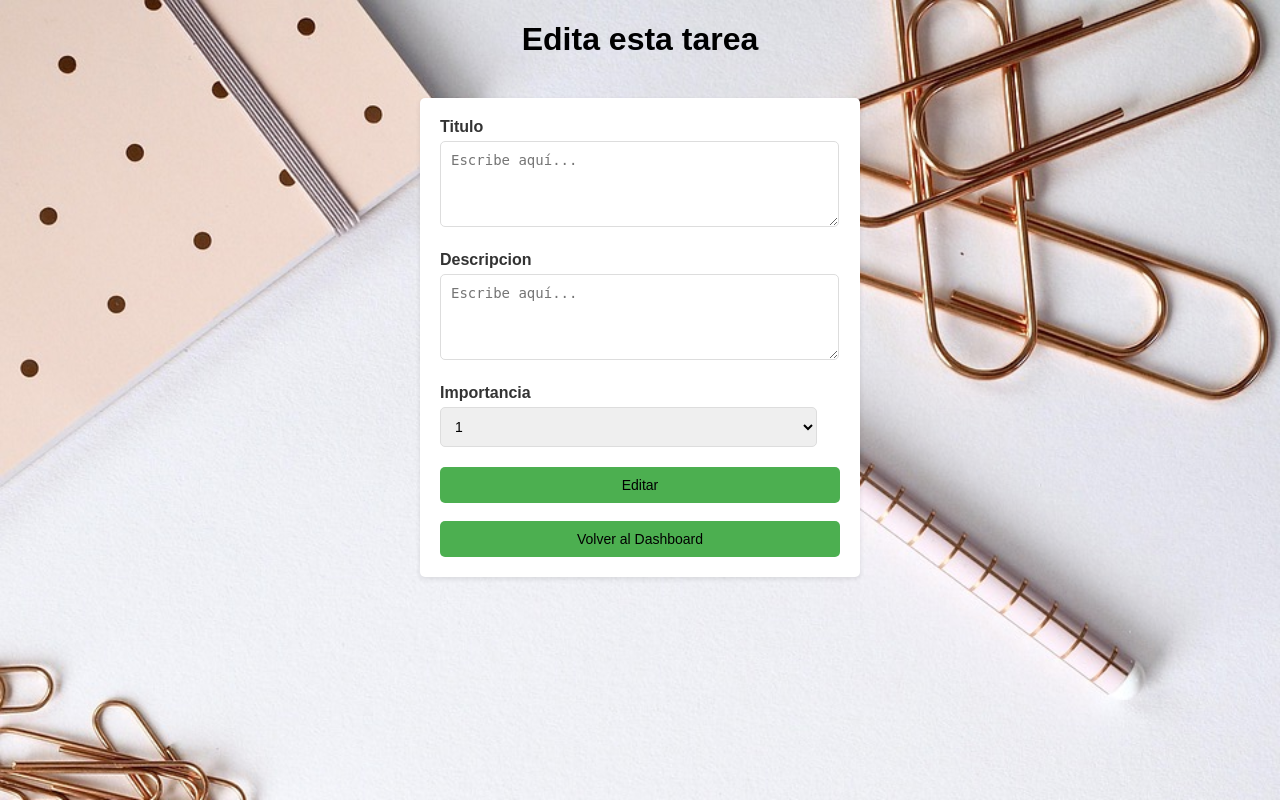
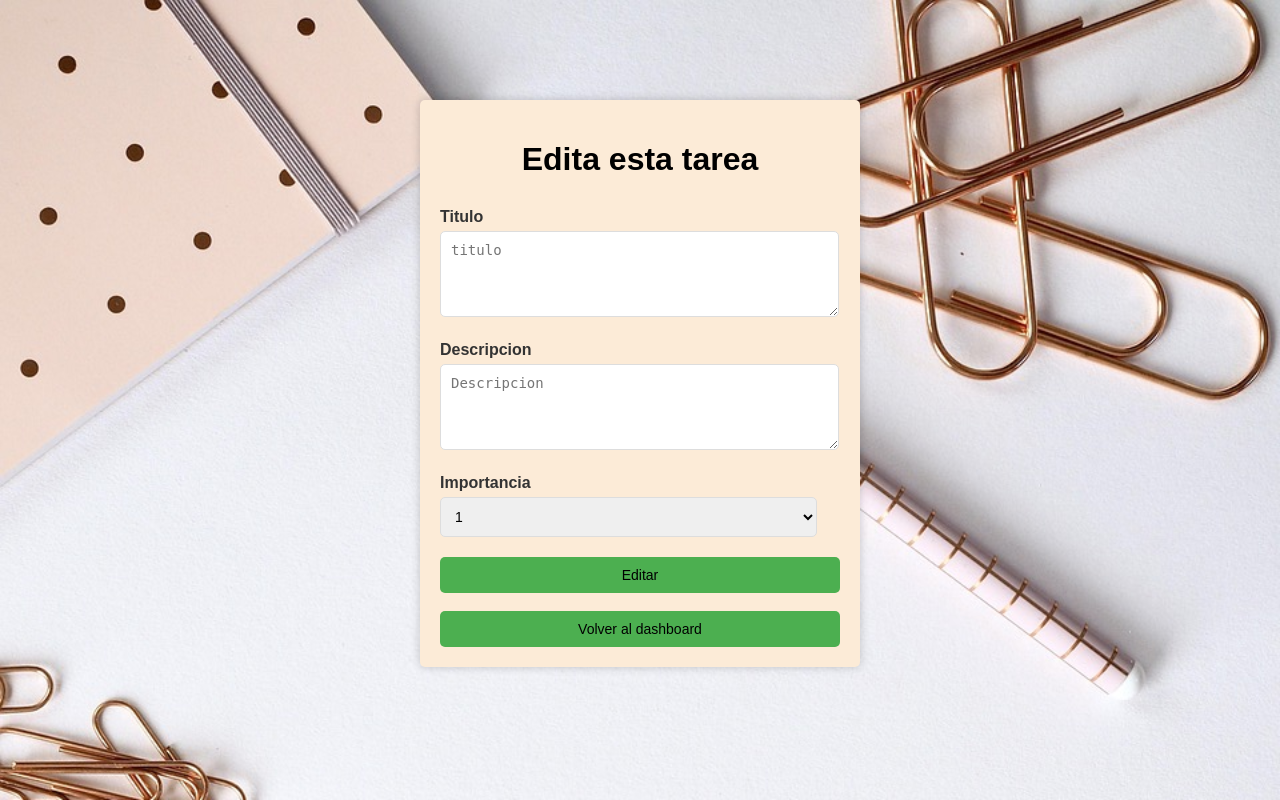
Before and after one commit to MateK12/Bloc_notas, a Flask app: template templates/editar_tareas.html in a window 1280 px wide. Run offline with Flask 3, Linux system fonts and the light colour scheme; the template is opened without the code that fills it, so the values that code supplies are empty; some libraries are stand-ins or nearby versions.

Commit message:
iconos en todas las paginas, loaders en casi todos forms, nuevo favicon

```diff
--- a/scripts/Editar_Tareas.js
+++ b/scripts/Editar_Tareas.js
@@ -2,7 +2,7 @@ let btn_editar = document.getElementById("btn_editar");
 let titulo = document.getElementById("titulo");
 let importancia = document.getElementById("Importancia");
 let descripcion = document.getElementById("descripcion");
-
+let loaderCont = document.getElementById("loaderCont");
 //Obtener tarea a editar de la DB
 async function Editar_Tarea_Redireccion(id) {
     let API = "http://127.0.0.1:5000";
@@ -24,9 +24,7 @@ Editar_Tarea_Redireccion(localStorage.getItem("tarea_editandose"));
 
 
 //Editar la tarea
-function VolverDashboard() {
-    window.location.href = "Dashboard.html"
-}
+
 async function Editar_Tarea() {
     let API = "http://127.0.0.1:5000";
     let id = localStorage.getItem("tarea_editandose");
@@ -43,9 +41,14 @@ async function Editar_Tarea() {
             importancia_post
         })
     })
-    let res = await respuesta.json();
-    console.log(res);
-    titulo.innerHTML = res.nombre;
-    descripcion.innerHTML = res.descripcion;
+    loaderCont.innerHTML = ` <div class="circle"></div>
+    <div class="circle"></div>
+    <div class="circle"></div>`
+    setTimeout( async()=>{
+        let res = await respuesta.json();
+        console.log(res);
+        titulo.innerHTML = res.nombre;
+        descripcion.innerHTML = res.descripcion;
+    },2000)
         }
 btn_editar.addEventListener("click",Editar_Tarea);
--- a/styles/editar_tarea.css
+++ b/styles/editar_tarea.css
@@ -82,3 +82,11 @@ body {
   button:hover {
     background-color: #45a049;
   }
+#EditForm{
+  background-color: #fcebd7;
+	border-radius: 5px;
+	box-shadow: 0px 0px 10px 0px rgba(0,0,0,0.2);
+	padding: 20px;
+	margin: 100px auto;
+	max-width: 400px;
+}
--- a/templates/Dashboard.html
+++ b/templates/Dashboard.html
@@ -1,6 +1,8 @@
 <!DOCTYPE html>
 <html lang="en">
 <head>
+	<link rel="shortcut icon" href="../assets/favicon-16x16.png" type="image/x-icon">
+    <title>Dashboard </title>
     <meta charset="UTF-8">
     <meta http-equiv="X-UA-Compatible" content="IE=edge">
     <meta name="viewport" content="width=device-width, initial-scale=1.0">
--- a/templates/confirmacion.html
+++ b/templates/confirmacion.html
@@ -2,6 +2,7 @@
 <html>
 <head>
 	<title>Ingrese el codigo</title>
+	<link rel="shortcut icon" href="../assets/favicon-16x16.png" type="image/x-icon">
 	<link rel="stylesheet" type="text/css" href="../styles/index.css">
 </head>
 <body>
--- a/templates/crear_cuenta.html
+++ b/templates/crear_cuenta.html
@@ -1,12 +1,16 @@
 <!DOCTYPE html>
 <html>
 <head>
+	<link rel="shortcut icon" href="../assets/favicon-16x16.png" type="image/x-icon">
 	<title>Crear cuenta</title>
 	<link rel="stylesheet" type="text/css" href="../styles/index.css">
 	<link rel="stylesheet" type="text/css" href="../styles/loader.css">
 </head>
 <body>
 	<div class="container">
+		<div style="justify-content: center; align-items: center; text-align: center; height: fit;">
+			<img src="../assets/Icono.png" alt="">
+		</div>
 		<h1>Crea tu cuenta</h1>
 		<div id="loaderCont" class="loader"></div>
 		<form >
--- a/templates/editar_tareas.html
+++ b/templates/editar_tareas.html
@@ -1,21 +1,25 @@
 <!DOCTYPE html>
 <html>
 <head>
+	<link rel="shortcut icon" href="../assets/favicon-16x16.png" type="image/x-icon">
   <title>Edita tus tareas</title>
   <link rel="stylesheet" href="../styles/editar_tarea.css">
+  <link rel="stylesheet" href="../styles/loader.css">
 </head>
 <body>
+  <div id="EditForm" class="container">
     <h1>Edita esta tarea</h1>
-  <div class="container">
+    <div id="loaderCont" class="loader">
+		</div>
     <form>
       <div class="form-group">
         <label for="textarea1">Titulo</label>
-        <textarea id="titulo" rows="4" placeholder="Escribe aquí..."></textarea>
+        <textarea id="titulo" rows="4" placeholder="titulo"></textarea>
       </div>
 
       <div class="form-group">
         <label for="textarea2">Descripcion</label>
-        <textarea id="descripcion" rows="4" placeholder="Escribe aquí..."></textarea>
+        <textarea id="descripcion" rows="4" placeholder="Descripcion"></textarea>
       </div>
 
       <div class="form-group">
@@ -34,8 +38,9 @@
 
       <button id="btn_editar" type="">Editar</button>
       <br>
-      <button id="btn-danger" type="" onclick="VolverDashboard()"><a href="./Dashboard.html">Volver al Dashboard</a></button>
-
+      <a style="width: 100%;" href="./Dashboard.html">
+        <button id="btn-danger" type="button" style="width: 100%;" >Volver al dashboard</button>
+      </a>
     </form>
   </div>
   <script src="../scripts/Editar_Tareas.js"></script>
--- a/templates/recuperarContraseña.html
+++ b/templates/recuperarContraseña.html
@@ -6,6 +6,7 @@
     <meta name="viewport" content="width=device-width, initial-scale=1.0">
     <link rel="stylesheet" href="../styles/index.css">
     <link rel="stylesheet" href="../styles/loader.css">
+	<link rel="shortcut icon" href="../assets/favicon-16x16.png" type="image/x-icon">
     <title>Recuperar contraseña</title>
 </head>
 <body>
@@ -15,6 +16,9 @@
         <div>
 
             <div id="contRecuperar" class="container text-center">
+                <div style="justify-content: center; align-items: center; text-align: center; height: fit;">
+                    <img src="../assets/Icono.png" alt="">
+                </div>
                 <h1>Recuperar contraseña</h1>
 
                 <form >
```
Also changed, not shown: index.html (+6 -3 lines), scripts/recuperarContraseña.js (+17 -3 lines), assets/Icono.png (added), assets/favicon-16x16.png (added), assets/favicon.ico (deleted), changelog.md.
